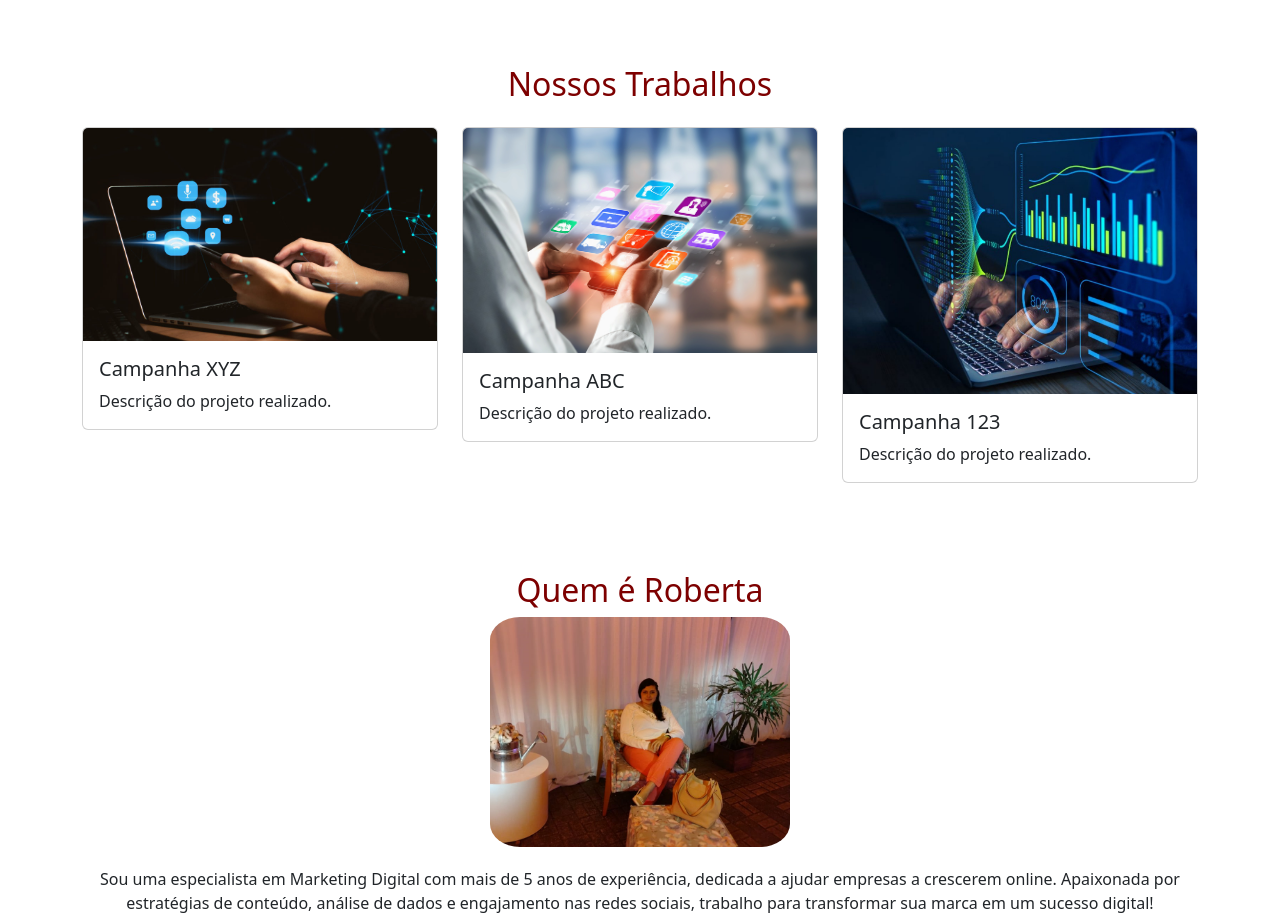
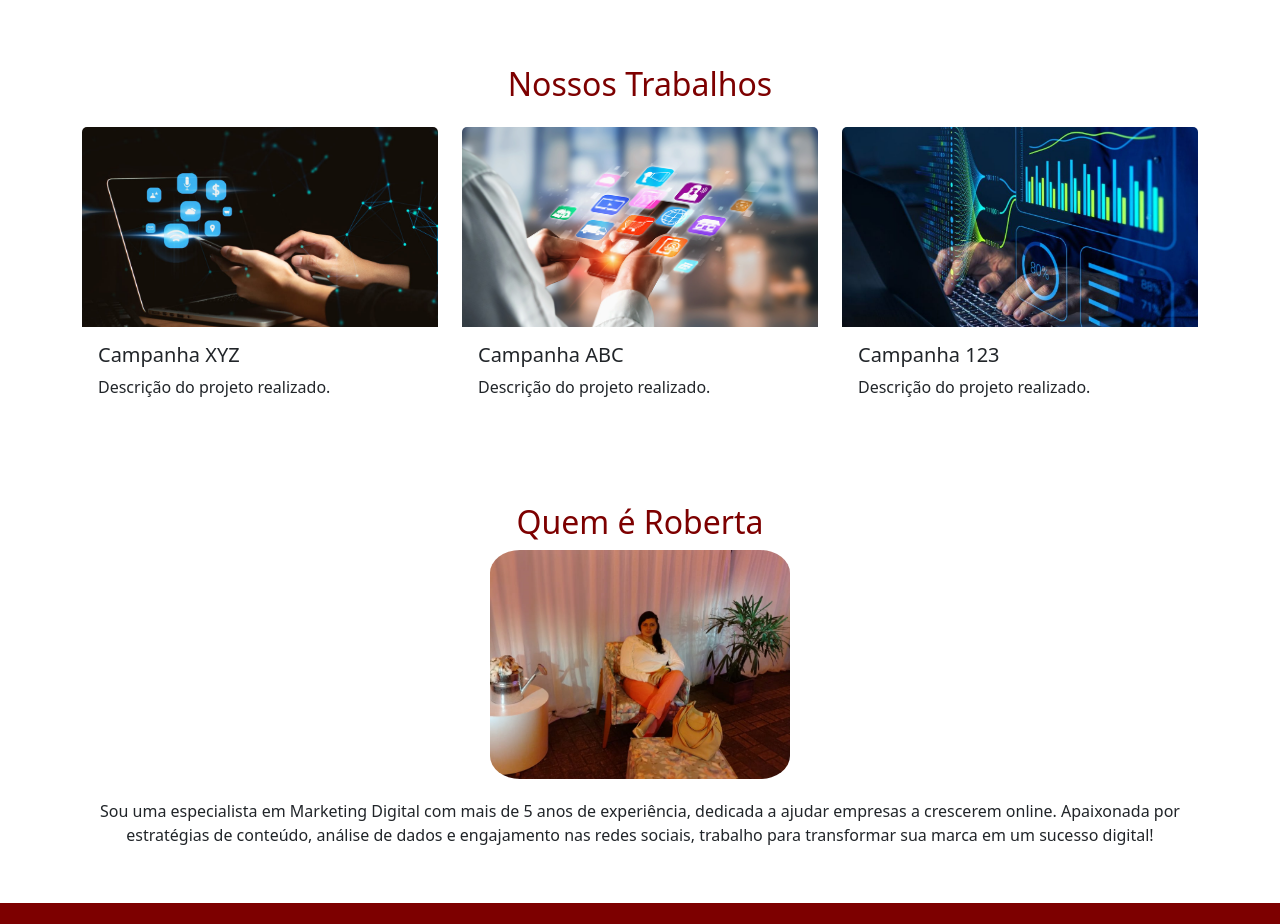
Before and after one commit to SKleinschmidt/landing-page-ro, a plain HTML site: page site-ro-rmk/scr/html/page.html in a window 1280 px wide. Shown: the part 1100-2024 px from the top of the page. Drawn offline with nearby package versions, Linux system fonts and the light colour scheme.

Commit message:
atualiza galeria no css

```diff
--- a/site-ro-rmk/scr/Css/Home.Css
+++ b/site-ro-rmk/scr/Css/Home.Css
@@ -158,3 +158,17 @@ footer a :hover {
     height: 100%;
     border-radius: 50%;
 }
+
+/*galeria de imagem*/
+
+.gallery-section .card {
+    border: none;
+    transition: transform 0.2s;
+}
+.gallery-section .card:hover {
+    transform: scale(1.05);
+}
+.gallery-section .card-img-top {
+    height: 200px;
+    object-fit: cover;
+}
```
